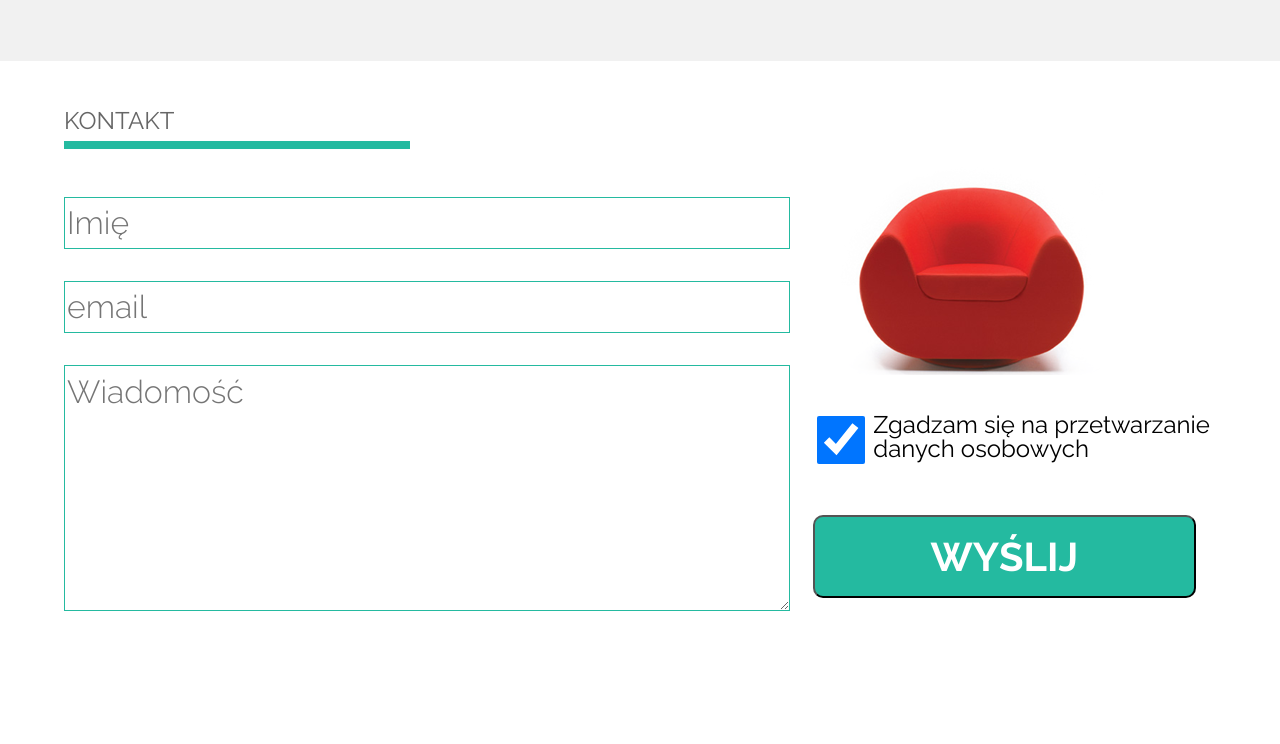
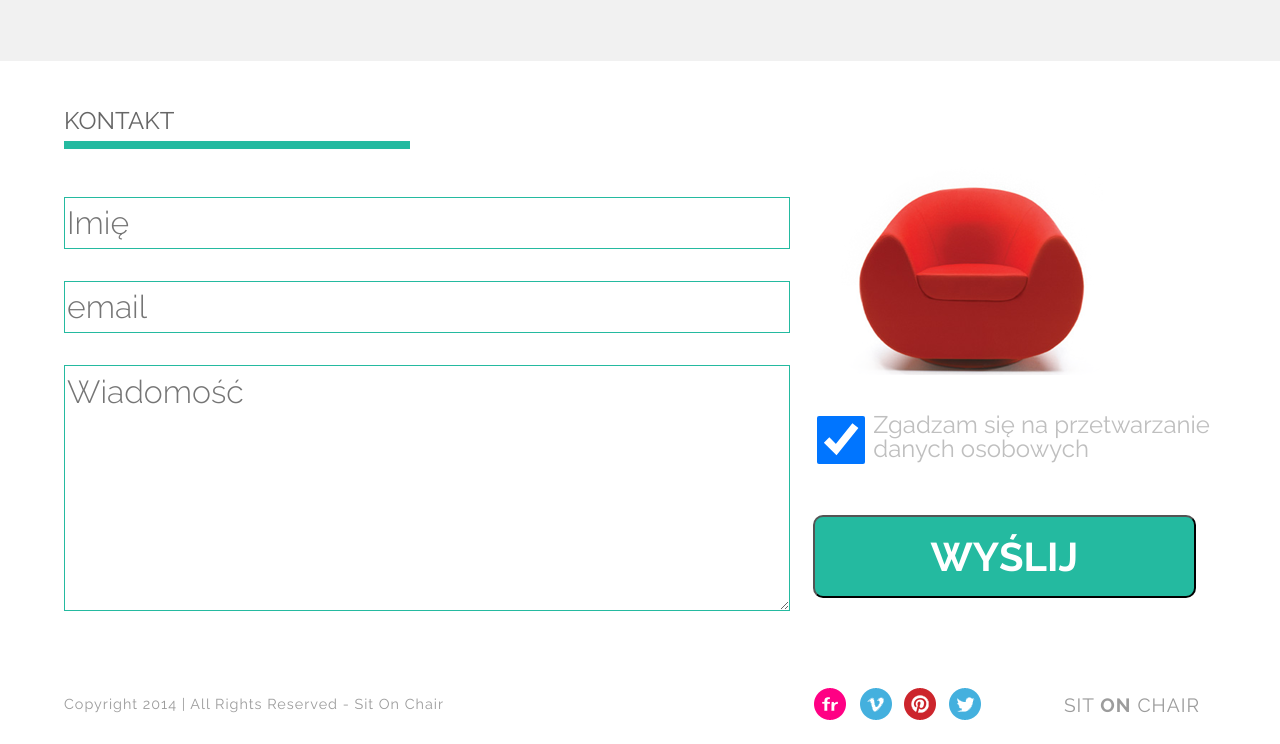
Before and after one commit to mammatos/Sit_on_chair, a plain HTML site: page index.html in a window 1280 px wide. Shown: the part 1504-2248 px from the top of the page. Before the commit the page ends 2166 px from the top, so only its background shows below. Drawn offline with Linux system fonts and the light colour scheme.

Commit message:
footer done

```diff
--- a/css/style.css
+++ b/css/style.css
@@ -88,6 +88,10 @@ body {
     position: absolute;
     left: 0;
     top: 5rem;
+}
+
+.weightWord {
+    font-weight: 700;
 }
 
 /*-----------------------//
@@ -447,6 +451,7 @@ body {
     display: inline-block;
     float: right;
     width: 85%;
+    color: #BFBFBF;
 }
 
 .inputSubmit {
@@ -461,3 +466,33 @@ body {
     padding-bottom: 1rem;
     margin-top: 3rem;
 }
+
+.footer {
+    padding-top: 1.5rem;
+    padding-bottom: 2rem;
+    color: #9C9C9C;
+    letter-spacing: 1px;
+}
+
+.copyright {
+    text-transform: capitalize;
+    font-size: 0.9rem;
+    display: inline-block;
+    margin-top: 0.7rem;
+}
+
+.socialWrapper {
+    float: right;
+    width: 35%;
+}
+
+.socialIcon {
+    margin-right: 0.3rem;
+}
+
+.footer__logo {
+    float: right;
+    font-size: 1.2rem;
+    margin-top: 0.6rem;
+    margin-right: 1rem;
+}
--- a/index.html
+++ b/index.html
@@ -140,5 +140,15 @@
            </div>
        </div>
    </section>
+   <footer class="footer sideWidth">
+       <p class="copyright">copyright 2014 | all rights reserved - sit on chair</p>
+       <div class="socialWrapper">
+            <img class="socialIcon" src="images/flickr.png">
+            <img class="socialIcon" src="images/vimeo.png">
+            <img class="socialIcon" src="images/pinterest.png">
+            <img class="socialIcon" src="images/twitter.png">
+            <p class="footer__logo uppercase">Sit <span class="weightWord">on</span> chair</p>
+       </div>
+   </footer>
 </body>
 </html>
```
